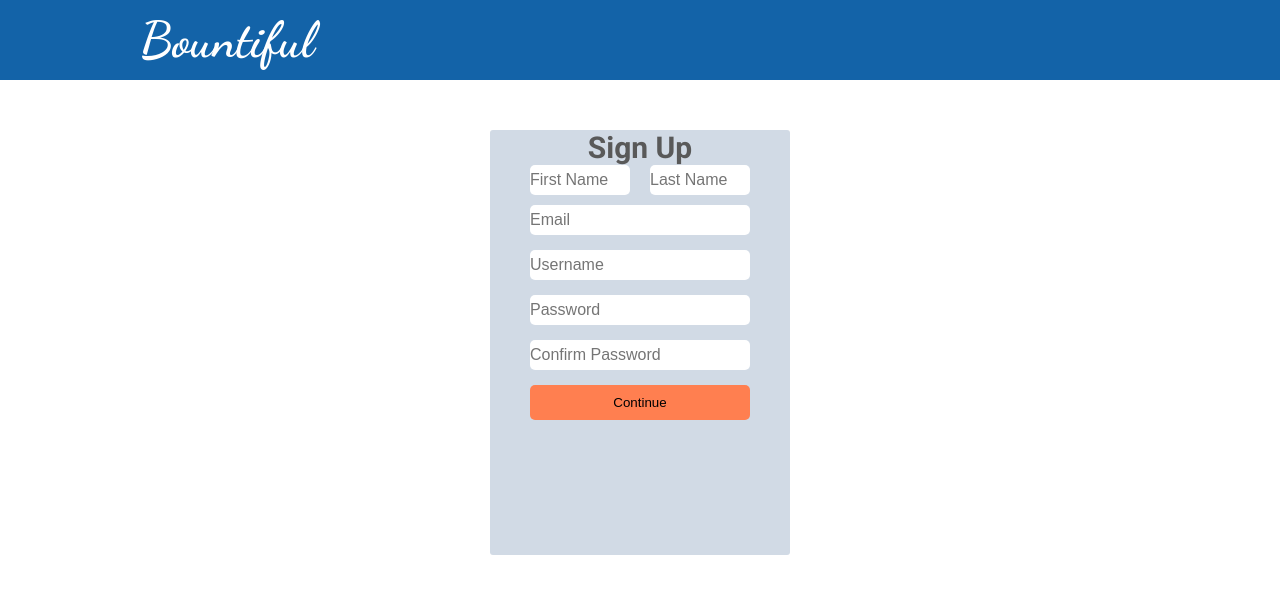
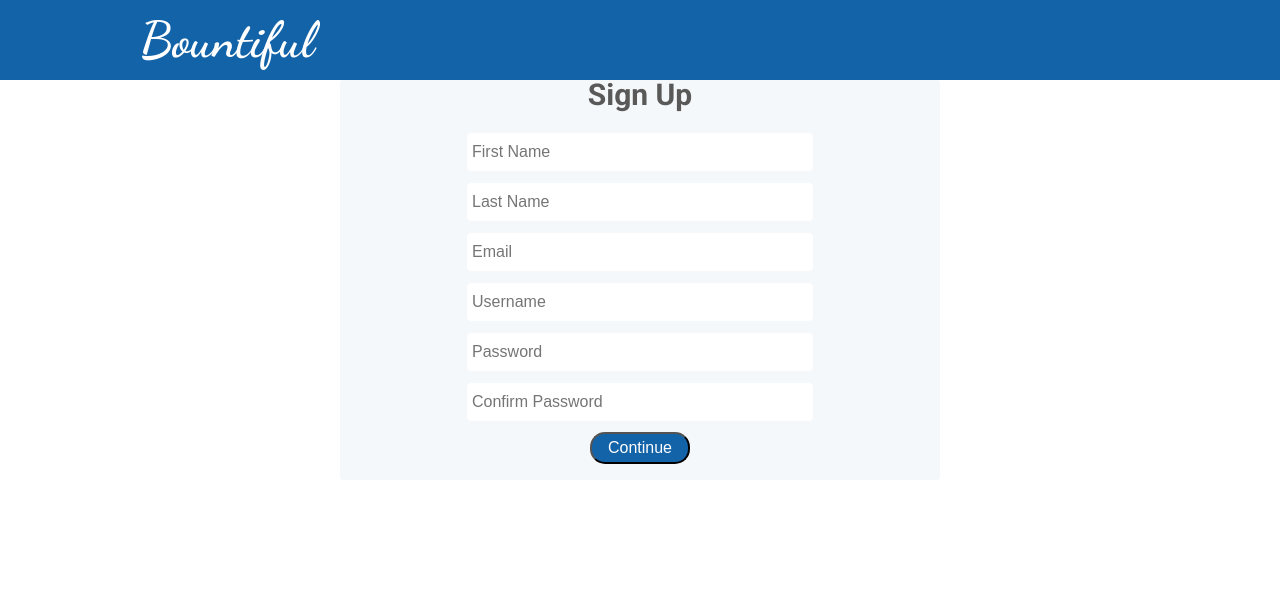
Before and after one commit to TheDeterminator/frontend, a React (Create React App) app: page /register in a window 1280 px wide. Both pictures are taken after a click on the button "Coordinator". Shown: the top 594 px of the page. Built offline with nearby package versions, Linux system fonts and the light colour scheme.

Commit message:
Refactor SignUpModal by adding the following style components:
-LoginContainer
-Form
-Button

```diff
--- a/src/components/SignUpModal.js
+++ b/src/components/SignUpModal.js
@@ -3,49 +3,18 @@ import styled from 'styled-components';
 import {connect} from 'react-redux';
 import {register} from '../actions';
 
-const LoginContainer = styled.div`
-  width: 300px;
-  height: 425px;
-  background-color: #D1DAE5;
-  border-radius: 3px;
-  margin: 50px auto;
-  display: flex;
-  flex-direction: column;
-  align-items: center;
-`
-const Form = styled.div`
-  display: flex;
-  flex-direction: column;
-`
-const NameInputContainer = styled.div`
-  display: flex;
-  flex-direction: row;
-  margin-bottom: 10px;
-  justify-content: space-between;
-`
-const Input = styled.input`
-  font-size: 16px;
-  border: none;
-  border-radius: 5px;
-  width: 220px;
-  height: 30px;
-  margin-bottom: 15px;
-`
-const NameInput = styled.input`
-  font-size: 16px;
-  border: none;
-  border-radius: 5px;
-  width: 100px;
-  height: 30px;
-`
-const Button = styled.button`
-  width: 220px;
-  height: 35px;
-  border-radius: 5px;
-  background-color: #FF7F50;
-  border: none;
-  margin-bottom: 15px;
-`
+import LoginContainer from '../design/LoginContainer';
+import Form from '../design/Form';
+import Button from '../design/Button';
+
+// const NameInput = styled.input`
+//   font-size: 16px;
+//   border: none;
+//   border-radius: 5px;
+//   width: 100px;
+//   height: 30px;
+// `
+
 const Select = styled.select`
   margin-bottom: 15px;
 `
@@ -102,18 +71,16 @@ class SignUpModal extends React.Component{
       <LoginContainer>
         <h1>Sign Up</h1>
         {this.props.coordinatorSelected ? null : <Form>
-          <NameInputContainer>
-            <NameInput onChange={this.changeHandler} name='firstName' value={this.state.firstName} placeholder='First Name' />
-            <NameInput onChange={this.changeHandler} name='lastName' value={this.state.lastName} placeholder='Last Name' />
-          </NameInputContainer>
-          <Input onChange={this.changeHandler} name='email' value={this.state.email} placeholder='Email' />
-          <Input onChange={this.changeHandler} name='username' value={this.state.username} placeholder='Username'/>
-          <Input onChange={this.changeHandler} name='password' value={this.state.password} placeholder='Password' type='password' />
-          <Input onChange={this.changeHandler} name='confirmPassword' value={this.state.confirmPassword} placeholder='Confirm Password' type='password' />
+          <input onChange={this.changeHandler} name='firstName' value={this.state.firstName} placeholder='First Name' />
+          <input onChange={this.changeHandler} name='lastName' value={this.state.lastName} placeholder='Last Name' />
+          <input onChange={this.changeHandler} name='email' value={this.state.email} placeholder='Email' />
+          <input onChange={this.changeHandler} name='username' value={this.state.username} placeholder='Username'/>
+          <input onChange={this.changeHandler} name='password' value={this.state.password} placeholder='Password' type='password' />
+          <input onChange={this.changeHandler} name='confirmPassword' value={this.state.confirmPassword} placeholder='Confirm Password' type='password' />
           {this.props.userType === 'Donor' ? <Button onClick={this.registerNewDonor}>Sign Up</Button> : <Button onClick={this.props.continueButton}>Continue</Button>}
         </Form>}
         {this.props.userType === 'Coordinator' && this.props.coordinatorSelected ? <Form>
-          <Input onChange={this.changeHandler} name='title' value={this.state.title} placeholder='Organization Title' />
+          <input onChange={this.changeHandler} name='title' value={this.state.title} placeholder='Organization Title' />
           <Select onChange={this.selectChangeHandler} value={this.state.country}>
             {this.props.countries.map(country => <option value={country}>{country}</option>)}
           </Select>
```
